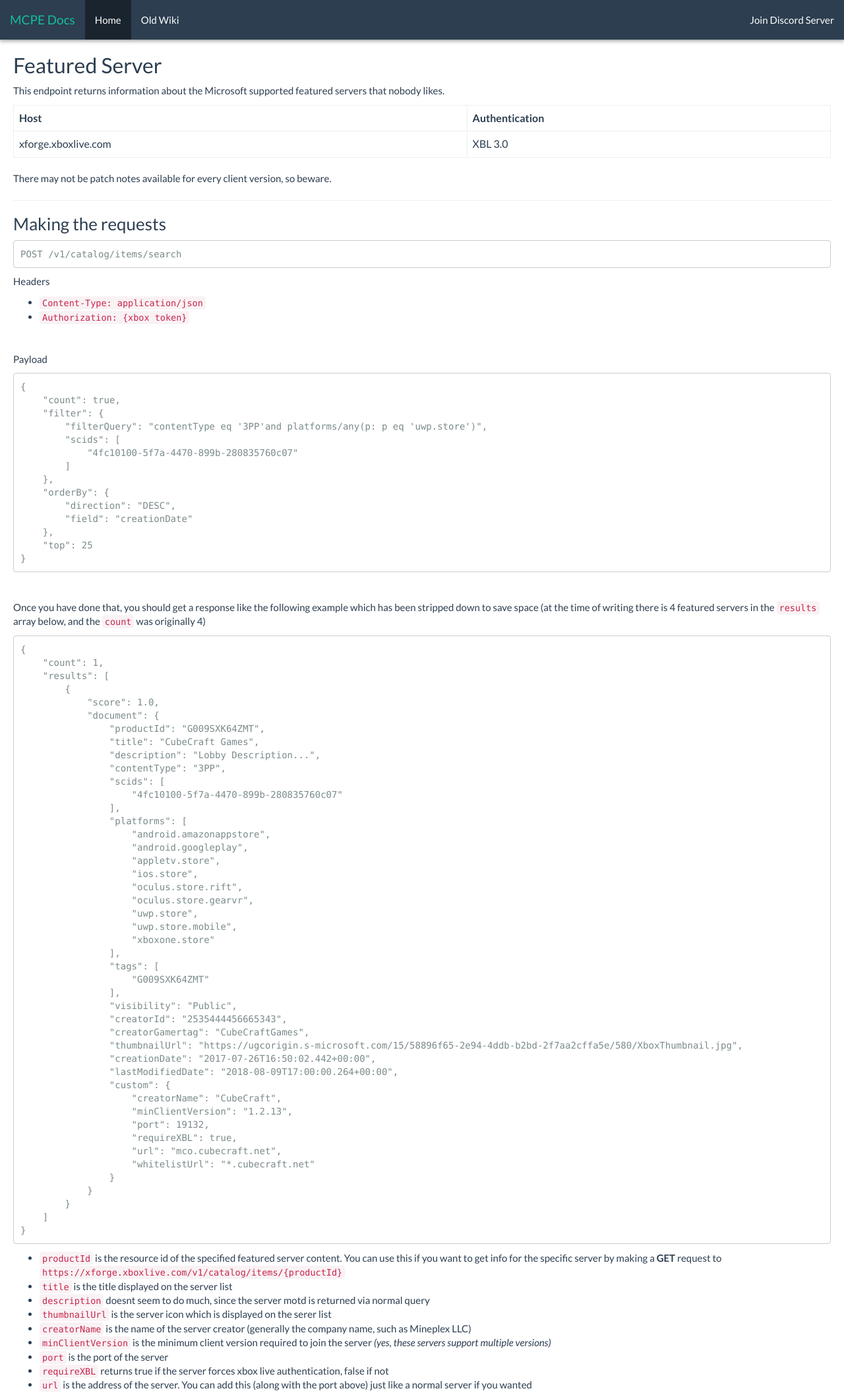
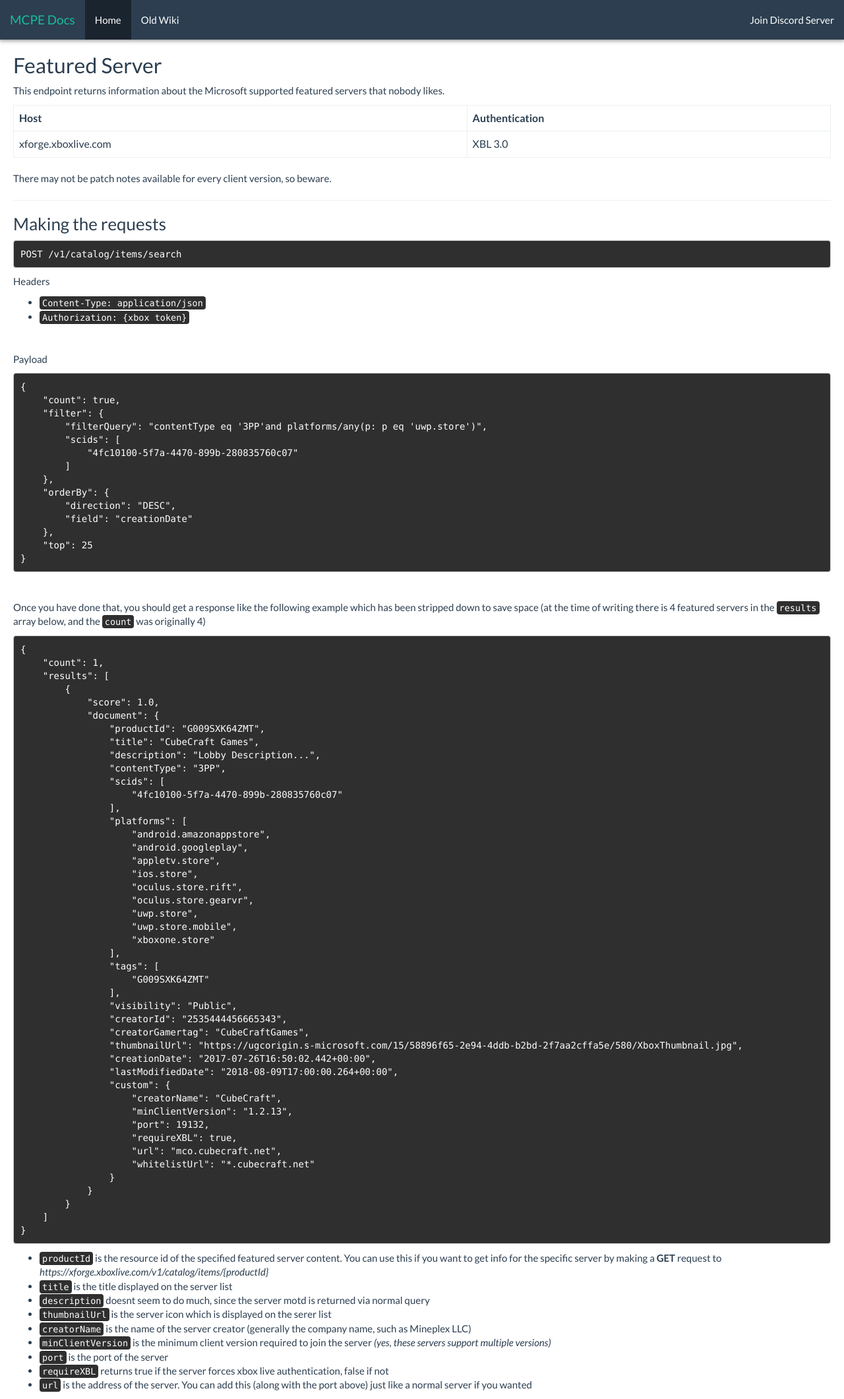
Before and after one commit to lukeeey/mcpe-docs, a Jekyll site: the page built from docs/rest-api/misc/FeaturedServers.md, in a window 1280 px wide. Shown: the whole page at 66% size. Built offline with Jekyll 4.4.1, drawn with Linux system fonts in a browser that asks for light colours; nearby versions of some CDN libraries; our own code applies the rules of GitHub Pages for plain Markdown files; library files that are not in the unit come from our copies.

Commit message:
Change code blocks background

````diff
--- a/_layouts/page.html
+++ b/_layouts/page.html
@@ -63,8 +63,9 @@
     box-shadow: 0 1px 6px 1px #999;
 }
 
-pre {
-    background-color: #FFFFFF;
+pre, code {
+    background-color: #2f2f2f;
+	color: white;
 }
 </style>
 </head>
@@ -119,6 +120,6 @@ pre {
     ga('send', 'pageview');
 </script>
   <script src="//lukeeey.github.io/mcpe-docs/static/js/jquery.min.js"></script>
-  <script src="//lukeeey.github.io/mcpe-docs/static/js/bootstrap.min.js"></script>
+  <script src="https://maxcdn.bootstrapcdn.com/bootstrap/3.3.7/js/bootstrap.min.js"></script>
 </body>
 </html>
--- a/docs/rest-api/misc/FeaturedServers.md
+++ b/docs/rest-api/misc/FeaturedServers.md
@@ -93,7 +93,7 @@ Once you have done that, you should get a response like the following example wh
 }
 ```
 
-* `productId` is the resource id of the specified featured server content. You can use this if you want to get info for the specific server by making a **GET** request to `https://xforge.xboxlive.com/v1/catalog/items/{productId}`
+* `productId` is the resource id of the specified featured server content. You can use this if you want to get info for the specific server by making a **GET** request to *https://xforge.xboxlive.com/v1/catalog/items/{productId}*
 * `title` is the title displayed on the server list
 * `description` doesnt seem to do much, since the server motd is returned via normal query
 * `thumbnailUrl` is the server icon which is displayed on the serer list
````
